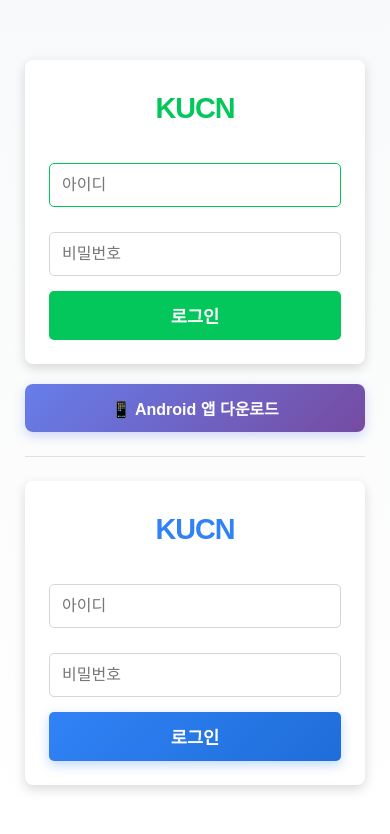
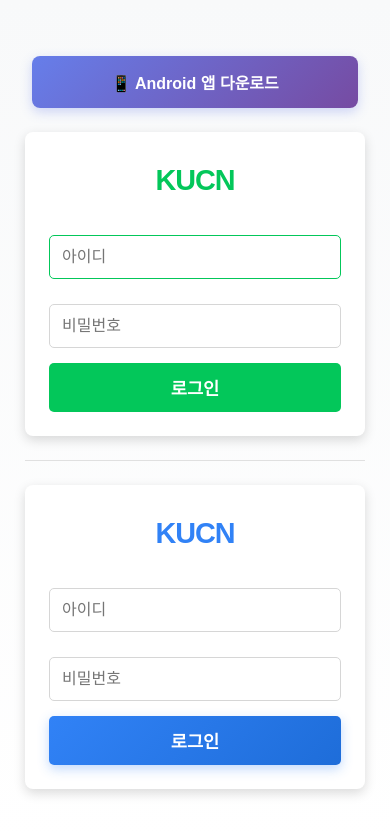
Before and after one commit to kby920909/KUCN, a React (Vite) app in the folder frontend/: page / in a window 390 px wide. Shown: the top 834 px of the page. Built offline with nearby package versions, Linux system fonts and the light colour scheme.

Commit message:
Move APK download button above login, fix mobile download

```diff
--- a/frontend/src/components/LoginForm.css
+++ b/frontend/src/components/LoginForm.css
@@ -115,11 +115,27 @@
   margin: 0 0 10px 0;
 }
 
-/* APK 다운로드 섹션 */
+/* APK 다운로드 섹션 - 로그인 위쪽 */
 .apk-download-section {
-  margin-top: 20px;
   width: 100%;
   max-width: 340px;
+}
+
+.apk-download-top {
+  margin-bottom: 24px;
+  flex-shrink: 0;
+}
+
+/* 데스크톱: 버튼 전체 너비로 표시 */
+@media (min-width: 769px) {
+  .apk-download-section {
+    flex-basis: 100%;
+    max-width: 100%;
+  }
+
+  .apk-download-btn {
+    max-width: 340px;
+  }
 }
 
 .apk-download-btn {
@@ -145,6 +161,25 @@
 
 .apk-download-btn:active {
   transform: translateY(0);
+}
+
+/* 모바일 터치 최적화 */
+@media (max-width: 768px) {
+  .apk-download-section {
+    max-width: 100%;
+    padding: 0 16px;
+  }
+
+  .apk-download-btn {
+    min-height: 48px;
+    padding: 14px 20px;
+    display: flex;
+    align-items: center;
+    justify-content: center;
+    -webkit-tap-highlight-color: rgba(0, 0, 0, 0.1);
+    touch-action: manipulation;
+    cursor: pointer;
+  }
 }
 
 .login-success {
--- a/frontend/src/components/LoginForm.tsx
+++ b/frontend/src/components/LoginForm.tsx
@@ -25,9 +25,24 @@ export function LoginForm({ onSubmit, loading, errorMessage }: Props) {
     onSubmit(tossId.trim(), tossPw, 'toss');
   };
 
+  const apkUrl = `${window.location.origin}/app-debug.apk`;
+
   return (
     <div className="login-wrapper">
       <div className="login-container">
+        {/* Android APK 다운로드 버튼 - 로그인 위쪽 */}
+        <div className="apk-download-section apk-download-top">
+          <a
+            href={apkUrl}
+            download="KUCN.apk"
+            target="_blank"
+            rel="noopener noreferrer"
+            className="apk-download-btn"
+          >
+            📱 Android 앱 다운로드
+          </a>
+        </div>
+
         <form className="login-box" onSubmit={handleClassicSubmit}>
           <div className="naver-logo">
             <span>KUCN</span>
@@ -56,17 +71,6 @@ export function LoginForm({ onSubmit, loading, errorMessage }: Props) {
             {loading ? '로그인 중...' : '로그인'}
           </button>
         </form>
-
-        {/* Android APK 다운로드 버튼 */}
-        <div className="apk-download-section">
-          <a
-            href="/app-debug.apk"
-            download="KUCN.apk"
-            className="apk-download-btn"
-          >
-            📱 Android 앱 다운로드
-          </a>
-        </div>
 
         <div className="login-divider"></div>
 
```
